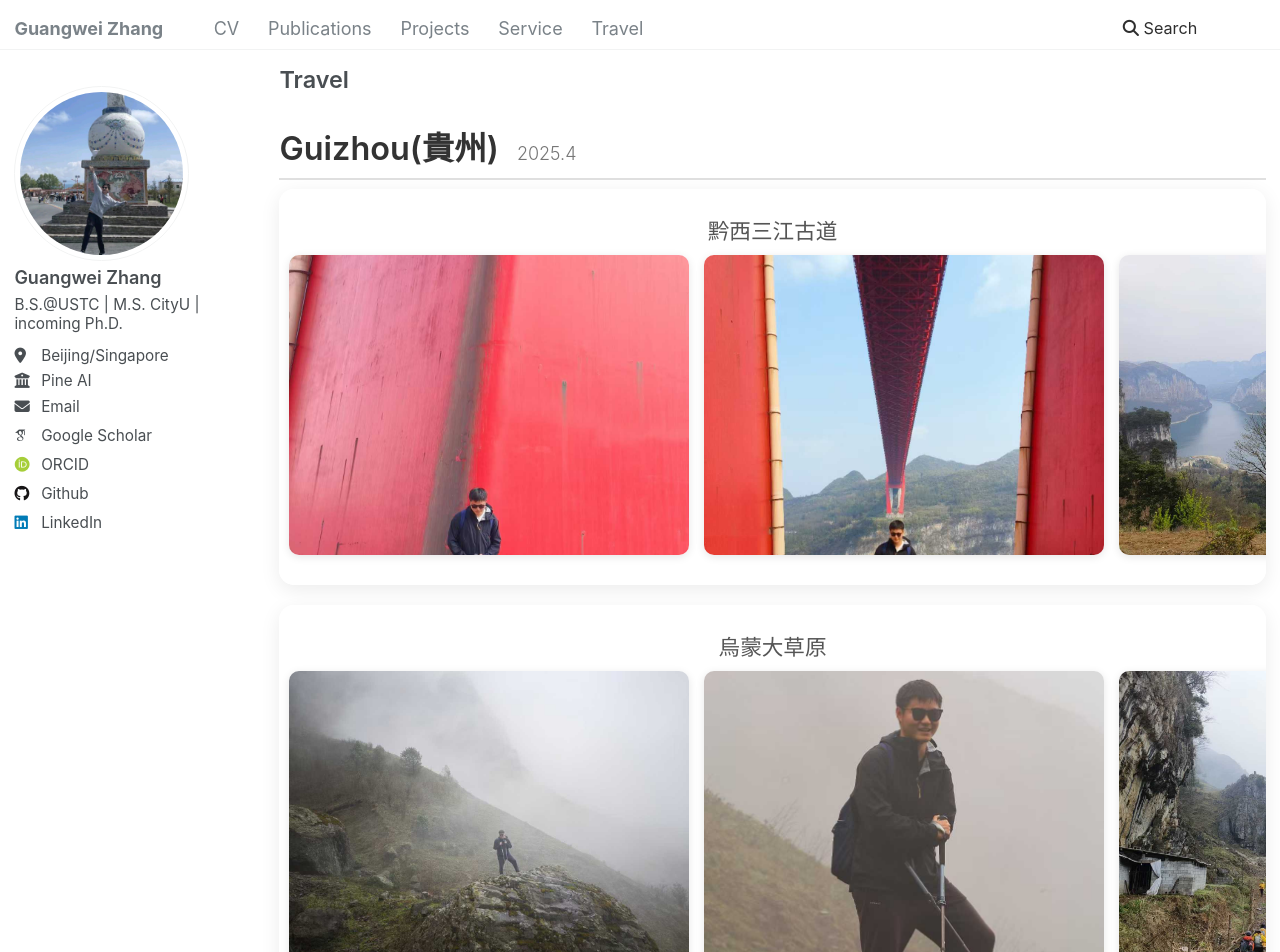
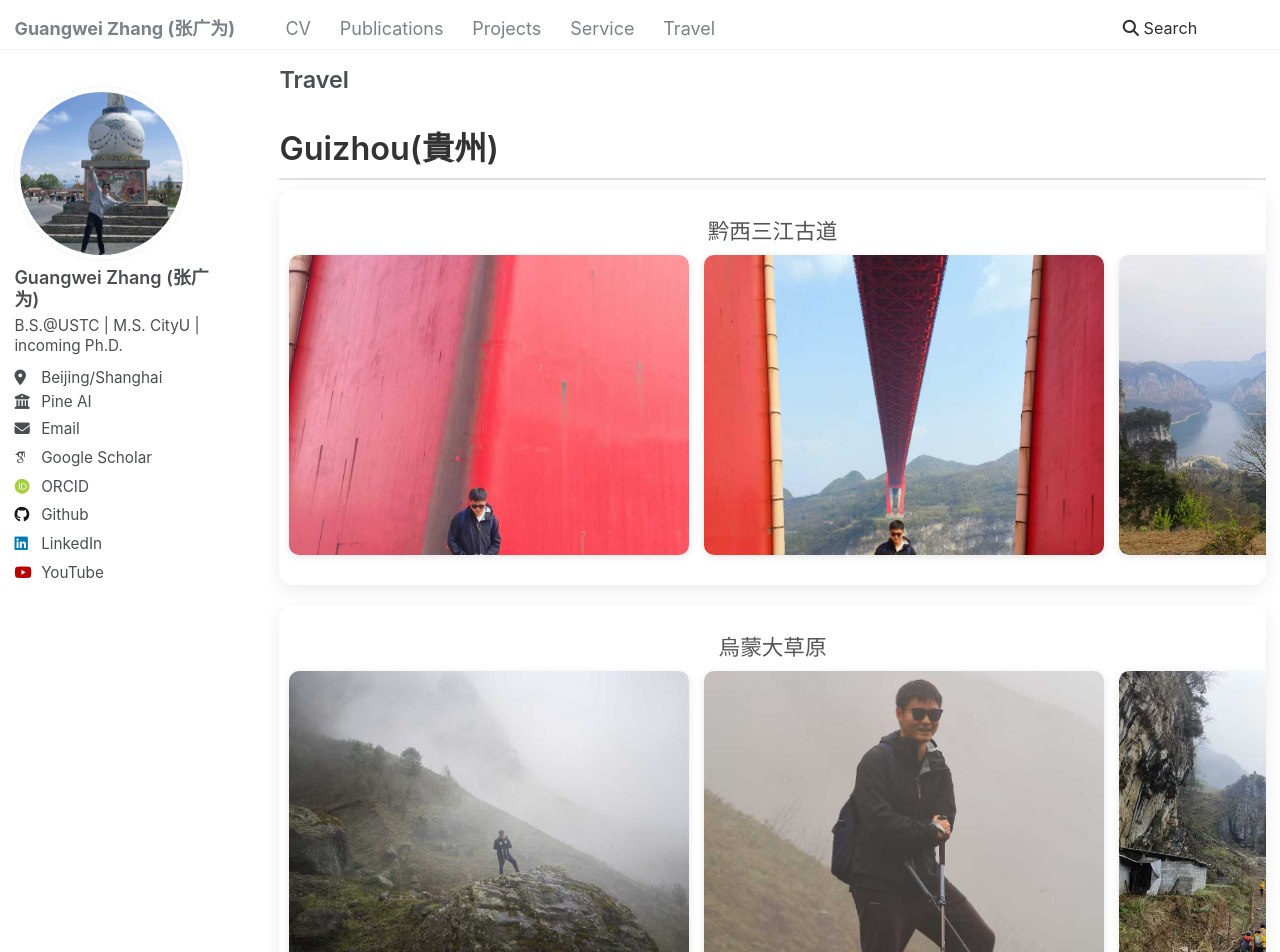
Before and after one commit to changhu73/changhu73.github.io, a Jekyll site: the page built from _pages/travel.md, in a window 1280 px wide and 1400 px high. Shown: the top 952 px of the window. Built offline with Jekyll 4.4.1, drawn with Linux system fonts in a browser that asks for light colours; some web fonts are replaced; some of the changed text lies outside the part shown.

Commit message:
update my profile

```diff
--- a/_config.yml
+++ b/_config.yml
@@ -8,9 +8,9 @@
 
 # Basic Site Settings
 locale                   : "en-US"
-title                    : "Guangwei Zhang"
+title                    : "Guangwei Zhang (张广为)"
 title_separator          : "-"
-name                     : &name "Guangwei Zhang"
+name                     : &name "Guangwei Zhang (张广为)"
 description              : &description "personal description"
 url                      : https://changhu73.github.io # the base hostname & protocol for your site e.g. "https://[your GitHub username].github.io"
 baseurl                  : "" # the subpath of your site, e.g. "/blog"
@@ -22,10 +22,10 @@ repository               : "changhu73.github.io"
 author:
   # Biographic information
   avatar           : "photo.jpg"
-  name             : "Guangwei Zhang"
+  name             : "Guangwei Zhang (张广为)"
   pronouns         : # example: "she/her"
   bio              : "B.S.@USTC | M.S. CityU | incoming Ph.D."
-  location         : "Beijing/Singapore"
+  location         : "Beijing/Shanghai"
   employer         : "Pine AI"
   uri              : # URL
   email            : "gzhang63-c@my.cityu.edu.hk"
@@ -71,7 +71,7 @@ author:
   weibo            : # Username
   wikipedia        : # Username
   xing             : # Username
-  youtube          : # Username
+  youtube          : "GuangweiZhang"
   zhihu            : # Username
 
 # Publication Category - The following the list of publication categories and their headings
--- a/_pages/travel.md
+++ b/_pages/travel.md
@@ -25,13 +25,6 @@ author_profile: true
     margin-bottom: 0.5rem;
     border-bottom: 2px solid #e0e0e0;
     padding-bottom: 0.5rem;
-  }
-
-  .trip-section h2 .trip-date {
-    font-size: 1rem;
-    font-weight: 300;
-    color: #777;
-    margin-left: 10px;
   }
 
   .slider-title {
@@ -146,7 +139,7 @@ author_profile: true
 
 <div class="travel-log-container">
   <div class="trip-section">
-    <h2>Guizhou(貴州) <span class="trip-date">2025.4</span></h2>
+    <h2>Guizhou(貴州)</h2>
     <div class="slider-container">
       <h3 class="slider-title">黔西三江古道</h3>
       <div class="slider-track">
@@ -232,7 +225,7 @@ author_profile: true
   </div>
 
   <div class="trip-section">
-    <h2>Taiwan(臺灣) <span class="trip-date">2025.1</span></h2>
+    <h2>Taiwan(臺灣)</h2>
     <div class="slider-container">
       <h3 class="slider-title">National Palace Museum (國立故宮博物院)</h3>
       <div class="slider-track">
```
